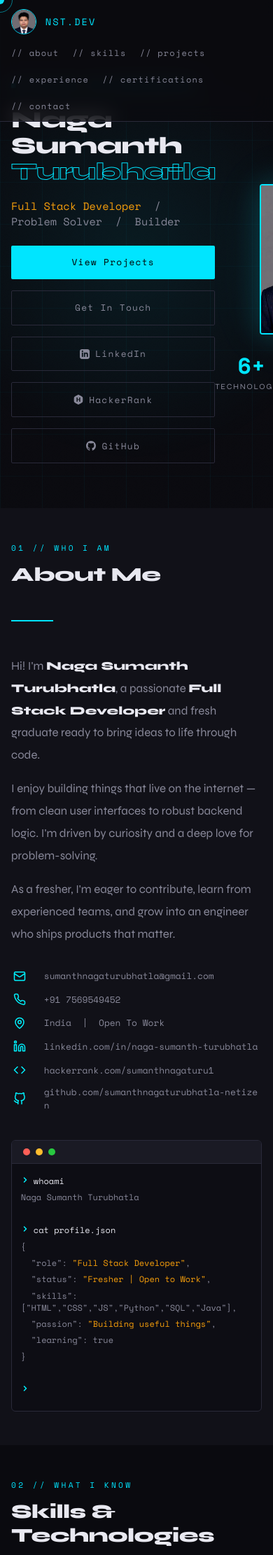
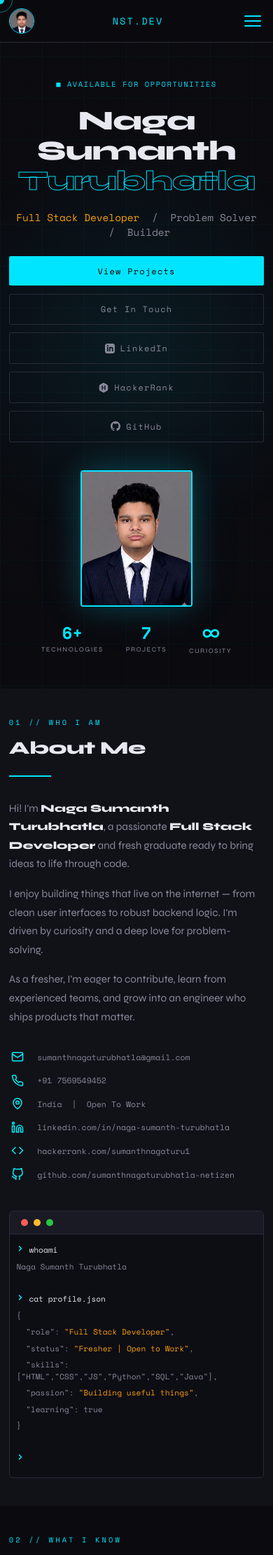
Before and after one commit to sumanthnagaturubhatla-netizen/Personal-Portfolio, a Django app: page / in a window 390 px wide. Shown: the top 2222 px of the page at 70% size. Run offline with Django 4.2, Linux system fonts and the light colour scheme; some libraries are stand-ins or nearby versions.

```diff
--- a/templates/portfolio/index.html
+++ b/templates/portfolio/index.html
@@ -555,133 +555,279 @@
       transform: translateY(0);
     }
 
-    @media (max-width: 768px) {
-      nav { padding: 1rem 1.5rem; }
-      .nav-links { display: none; }
-      #hero { padding: 0 1.5rem; }
-      .hero-stats { display: none; }
-      section { padding: 4rem 1.5rem; }
-      .about-grid { grid-template-columns: 1fr; gap: 2rem; }
-      footer { flex-direction: column; gap: 1rem; text-align: center; }
+
+
+
+    /* ==========================================================================
+       MOBILE & RESPONSIVE DESIGN - COMPREHENSIVE OVERHAUL
+       ========================================================================== */
+
+    /* --- Touch devices: restore normal cursor --- */
+    @media (hover: none) and (pointer: coarse) {
+      body { cursor: auto !important; }
+      .cursor, .cursor-ring { display: none !important; }
+      .btn, a, .skill-card, .project-card, .exp-card, .cert-card { cursor: pointer !important; }
     }
 
-    /* ==========================================================================
-       MOBILE & RESPONSIVE DESIGN ENHANCEMENTS
-       ========================================================================== */
+    /* --- Hamburger Menu Button (hidden on desktop, shown on mobile) --- */
+    .hamburger {
+      display: none;
+      flex-direction: column;
+      gap: 5px;
+      cursor: pointer;
+      z-index: 110;
+      padding: 4px;
+      border: none;
+      background: none;
+    }
+    .hamburger span {
+      display: block;
+      width: 24px;
+      height: 2px;
+      background: var(--accent);
+      transition: all 0.3s ease;
+      border-radius: 2px;
+    }
+    .hamburger.active span:nth-child(1) {
+      transform: rotate(45deg) translate(5px, 5px);
+    }
+    .hamburger.active span:nth-child(2) {
+      opacity: 0;
+    }
+    .hamburger.active span:nth-child(3) {
+      transform: rotate(-45deg) translate(5px, -5px);
+    }
+
+    /* --- Tablet: 1024px --- */
     @media (max-width: 1024px) {
       section { padding: 5rem 3rem !important; }
       nav { padding: 1.2rem 2.5rem !important; }
       .about-grid { gap: 3rem !important; }
+      .hero-photo {
+        right: 2rem !important;
+      }
     }
 
+    /* --- Small Tablet / Large Phone: 868px --- */
     @media (max-width: 868px) {
+      .hamburger { display: flex !important; }
+
       nav {
         padding: 1rem 1.5rem !important;
-        flex-direction: column !important;
-        align-items: flex-start !important;
-        gap: 1rem !important;
+        flex-wrap: wrap !important;
+      }
+      nav > div:first-child {
+        display: flex !important;
+        justify-content: space-between !important;
+        align-items: center !important;
+        width: 100% !important;
       }
       .nav-links {
+        display: none !important;
+        flex-direction: column !important;
+        width: 100% !important;
+        gap: 0 !important;
+        padding: 0.5rem 0 0 !important;
+        border-top: 1px solid var(--border) !important;
+        margin-top: 0.8rem !important;
+      }
+      .nav-links.open {
         display: flex !important;
-        flex-wrap: wrap !important;
-        gap: 1.2rem !important;
+      }
+      .nav-links li {
         width: 100% !important;
       }
+      .nav-links a {
+        display: block !important;
+        padding: 0.75rem 0 !important;
+        font-size: 0.85rem !important;
+        border-bottom: 1px solid rgba(255,255,255,0.05) !important;
+      }
+
       #hero {
         min-height: auto !important;
         padding-top: 7rem !important;
-        padding-bottom: 4rem !important;
+        padding-bottom: 3rem !important;
+        flex-direction: column !important;
       }
       .hero-photo {
         position: relative !important;
         right: auto !important;
         top: auto !important;
         transform: none !important;
-        margin: 3rem auto 0 !important;
+        margin: 2.5rem auto 0 !important;
         display: flex !important;
         flex-direction: column !important;
         align-items: center !important;
       }
+      .hero-stats {
+        position: relative !important;
+        right: auto !important;
+        bottom: auto !important;
+        flex-direction: row !important;
+        justify-content: center !important;
+        gap: 2.5rem !important;
+        margin-top: 2rem !important;
+      }
+      .stat { text-align: center !important; }
       .about-grid {
         grid-template-columns: 1fr !important;
         gap: 2.5rem !important;
       }
     }
 
+    /* --- Phone: 768px --- */
     @media (max-width: 768px) {
       section { padding: 3.5rem 1.25rem !important; }
 
       .hero-tag {
-        font-size: 0.7rem !important;
-        letter-spacing: 0.2em !important;
+        font-size: 0.65rem !important;
+        letter-spacing: 0.15em !important;
+        text-align: center !important;
+      }
+      .hero-content {
+        text-align: center !important;
       }
       .hero-name {
-        font-size: clamp(2.1rem, 8vw, 3.5rem) !important;
+        font-size: clamp(2rem, 9vw, 3.2rem) !important;
         line-height: 1.1 !important;
       }
       .hero-title {
-        font-size: 0.95rem !important;
+        font-size: 0.9rem !important;
         margin-bottom: 1.5rem !important;
       }
       .hero-cta {
         flex-direction: column !important;
         width: 100% !important;
+        gap: 0.7rem !important;
       }
       .hero-cta .btn {
         width: 100% !important;
         text-align: center !important;
         justify-content: center !important;
+        padding: 0.8rem 1.2rem !important;
+        font-size: 0.75rem !important;
       }
 
+      .section-label {
+        font-size: 0.65rem !important;
+      }
       .section-title {
-        font-size: 1.75rem !important;
+        font-size: 1.6rem !important;
+        margin-bottom: 1.5rem !important;
+      }
+      .section-line {
+        margin-bottom: 2rem !important;
+      }
+
+      .about-text p {
+        font-size: 0.95rem !important;
+        line-height: 1.75 !important;
       }
 
       .skills-grid {
-        grid-template-columns: repeat(auto-fit, minmax(110px, 1fr)) !important;
-        gap: 0.75rem !important;
+        grid-template-columns: repeat(3, 1fr) !important;
+        gap: 0.6rem !important;
       }
       .skill-card {
-        padding: 1rem 0.6rem !important;
+        padding: 1rem 0.5rem !important;
+      }
+      .skill-icon img {
+        width: 36px !important;
+        height: 36px !important;
       }
       .skill-name {
-        font-size: 0.75rem !important;
+        font-size: 0.68rem !important;
       }
 
       .project-card {
         padding: 1.5rem 1.2rem !important;
       }
+      .project-header {
+        flex-direction: column !important;
+        gap: 0.5rem !important;
+      }
+      .project-name {
+        font-size: 1.1rem !important;
+      }
+      .project-desc {
+        font-size: 0.85rem !important;
+        line-height: 1.7 !important;
+      }
+      .tech-tag {
+        font-size: 0.6rem !important;
+        padding: 0.2rem 0.5rem !important;
+      }
+
       .exp-card, .cert-card {
-        padding: 1.5rem 1.2rem !important;
+        padding: 1.5rem 1rem !important;
       }
       .exp-grid, .cert-grid {
         grid-template-columns: 1fr !important;
       }
+      .exp-role {
+        font-size: 1.05rem !important;
+      }
+      .exp-desc, .cert-desc {
+        font-size: 0.82rem !important;
+      }
+
+      footer {
+        padding: 2rem 1.2rem !important;
+        flex-direction: column !important;
+        gap: 0.8rem !important;
+        text-align: center !important;
+      }
     }
 
+    /* --- Small Phone: 480px --- */
     @media (max-width: 480px) {
-      section { padding: 3rem 1rem !important; }
-      nav { padding: 0.8rem 1rem !important; }
+      section { padding: 2.5rem 0.8rem !important; }
+      nav { padding: 0.75rem 0.8rem !important; }
 
+      .hero-name {
+        font-size: clamp(1.7rem, 10vw, 2.5rem) !important;
+      }
       .hero-photo > div:first-child {
-        width: 180px !important;
-        height: 215px !important;
+        width: 160px !important;
+        height: 195px !important;
+      }
+      .hero-stats {
+        gap: 1.5rem !important;
+      }
+      .stat-num {
+        font-size: 1.5rem !important;
+      }
+      .stat-label {
+        font-size: 0.6rem !important;
       }
 
       .about-contact .contact-item {
-        font-size: 0.8rem !important;
-        word-break: break-all !important;
+        font-size: 0.72rem !important;
+        word-break: break-word !important;
+        overflow-wrap: anywhere !important;
+        gap: 0.4rem !important;
+      }
+      .about-contact .contact-item a {
+        font-size: 0.72rem !important;
       }
 
-      .terminal {
-        border-radius: 6px !important;
+      .terminal-body {
+        padding: 0.8rem 0.6rem !important;
+        font-size: 0.7rem !important;
       }
-      .terminal-body {
-        padding: 1rem 0.8rem !important;
-        font-size: 0.75rem !important;
+
+      .skills-grid {
+        grid-template-columns: repeat(3, 1fr) !important;
+        gap: 0.5rem !important;
+      }
+      .skill-icon img {
+        width: 32px !important;
+        height: 32px !important;
       }
     }
   </style>
+
 
 </head>
 <body>
@@ -697,6 +843,9 @@
         <img src="static/images/profile.png" alt="Naga Sumanth" style="width:100%;height:100%;object-fit:cover;object-position:top;" />
       </div>
       <div class="nav-logo">NST.DEV</div>
+      <button class="hamburger" id="hamburger" aria-label="Toggle menu">
+        <span></span><span></span><span></span>
+      </button>
     </div>
     <ul class="nav-links">
       <li><a href="#about">// about</a></li>
@@ -1185,5 +1334,26 @@
       card.style.transitionDelay = `${i * 0.05}s`;
     });
   </script>
+
+  <script>
+    // Mobile hamburger menu toggle
+    (function() {
+      var hamburger = document.getElementById('hamburger');
+      var navLinks = document.querySelector('.nav-links');
+      if (hamburger && navLinks) {
+        hamburger.addEventListener('click', function() {
+          hamburger.classList.toggle('active');
+          navLinks.classList.toggle('open');
+        });
+        // Close menu when a link is clicked
+        navLinks.querySelectorAll('a').forEach(function(link) {
+          link.addEventListener('click', function() {
+            hamburger.classList.remove('active');
+            navLinks.classList.remove('open');
+          });
+        });
+      }
+    })();
+  </script>
 </body>
 </html>
```
